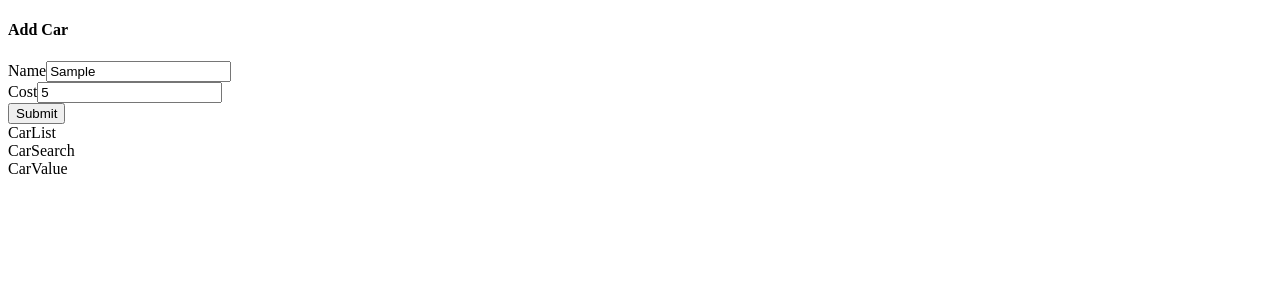
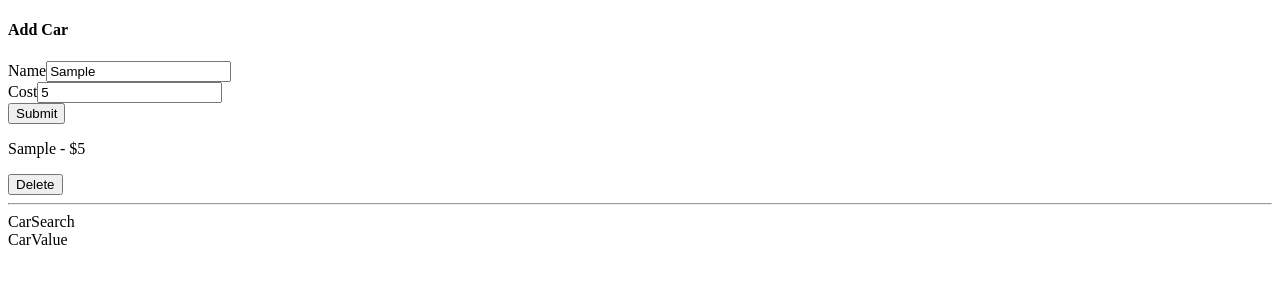
Before and after one commit to Pfirewire/react-udemy-cars, a React (Create React App) app: page / in a window 1280 px wide. Both pictures are taken after typing "Sample", "5" into the empty fields and a click on the button "Submit". Shown: the top 300 px of the page. Built offline with nearby package versions, Linux system fonts and the light colour scheme.

Commit message:
Listing the Records

```diff
--- a/src/components/CarForm.js
+++ b/src/components/CarForm.js
@@ -19,7 +19,7 @@
     const handleSubmit = (e) => {
         e.preventDefault();
         dispatch(addCar({ name, cost }));
-    }
+    };
 
     return(
         <div className='car-form panel'>
--- a/src/components/CarList.js
+++ b/src/components/CarList.js
@@ -1,9 +1,36 @@
+import { useSelector } from "react-redux";
 
 
 function CarList() {
+    const cars = useSelector((state) => {
+        return state.cars.data;
+    });
+
+    const handleCarDelete = (car) => {
+
+    };
+
+    const renderedCars = cars.map((car) => {
+        return(
+            <div key={car.id} className='panel'>
+                <p>
+                    {car.name} - ${car.cost}
+                </p>
+                <button
+                    className='button is-danger'
+                    onClick={() => handleCarDelete(car)}
+                >
+                    Delete
+                </button>
+            </div>
+
+        );
+    });
+
     return(
-        <div>
-            CarList
+        <div className='car-list'>
+            {renderedCars}
+            <hr />
         </div>
     );
 }
--- a/src/store/slices/carsSlice.js
+++ b/src/store/slices/carsSlice.js
@@ -4,24 +4,24 @@
     name: 'cars',
     initialState: {
         searchTerm: '',
-        cars: [],
+        data: [],
     },
     reducers: {
         changeSearchTerm(state, action) {
             state.searchTerm = action.payload;
         },
         addCar(state, action) {
-            state.cars.push({
+            state.data.push({
                 id: nanoid(),
                 name: action.payload.name,
                 cost: action.payload.cost,
             });
         },
         removeCar(state, action) {
-            const updatedCars = state.cars.filter((car) => {
+            const updatedCars = state.data.filter((car) => {
                 return car.id !== action.payload;
             });
-            state.cars = updatedCars;
+            state.data = updatedCars;
         },
     }
 });
```
